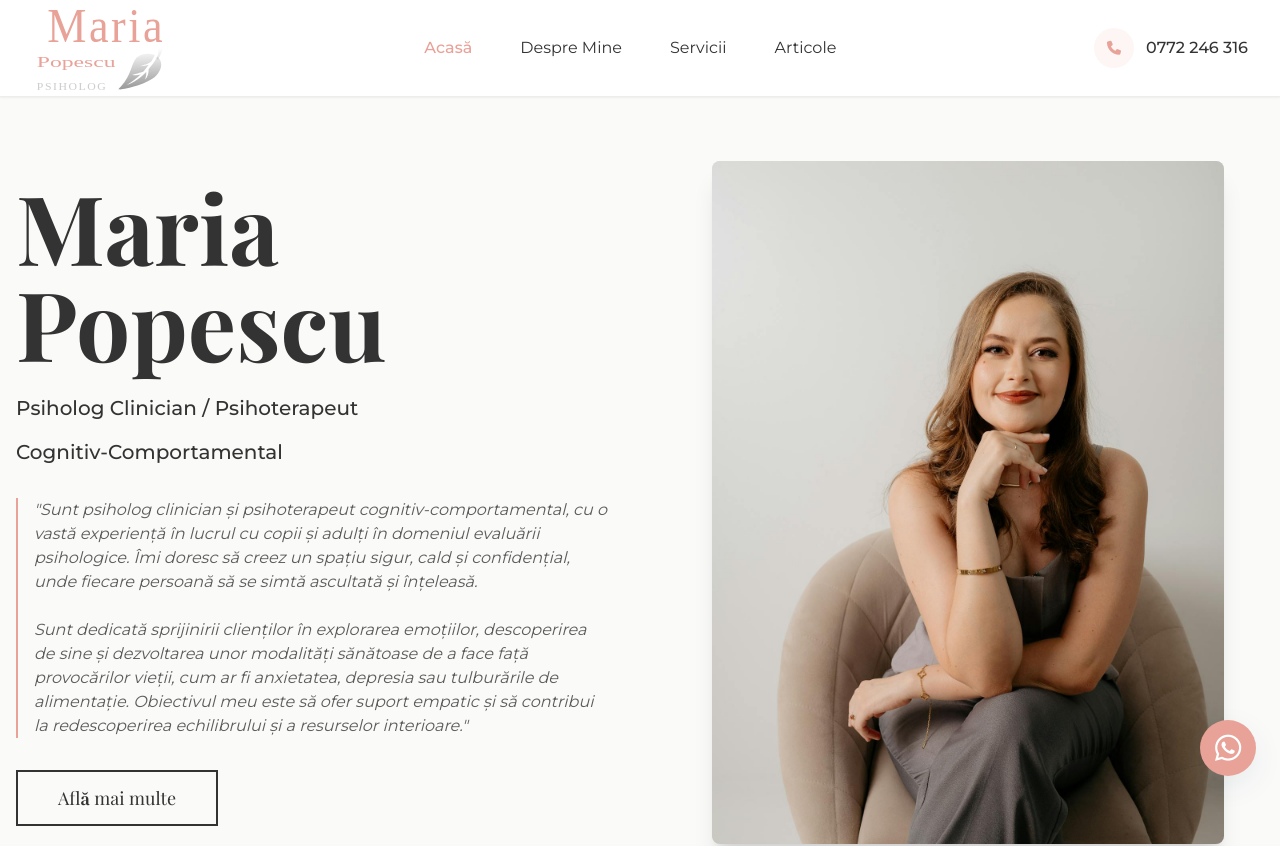
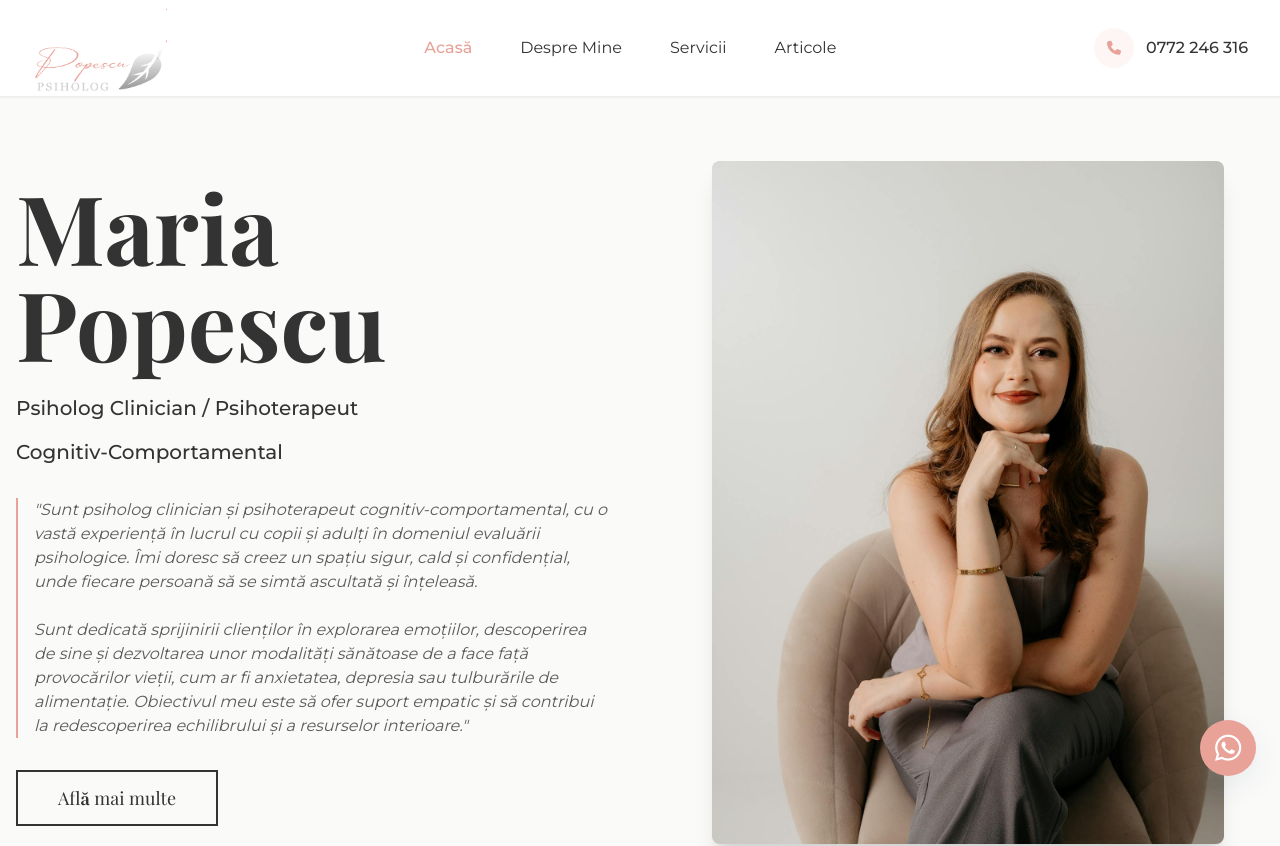
Before and after one commit to ZaZza402/maria-popescu, a React (Vite) app: page / in a window 1280 px wide. Shown: the top 846 px of the page. Built offline with nearby package versions, Linux system fonts and the light colour scheme; a web font is replaced by a local one.

Commit message:
Convert logo from SVG to PNG to eliminate font dependencies

```diff
--- a/src/components/Footer.tsx
+++ b/src/components/Footer.tsx
@@ -24,7 +24,7 @@ const Footer = () => {
           <div className="md:col-span-1">
             <div className="flex items-center mb-4">
               <img
-                src="./assets/logo-complete.svg"
+                src="./assets/logo-complete.png"
                 alt="Maria Popescu Psychology Logo"
                 className="h-16 w-auto"
               />
--- a/src/components/Header.tsx
+++ b/src/components/Header.tsx
@@ -137,7 +137,7 @@ const Header = () => {
             style={{ outline: 'none', boxShadow: 'none' }}
           >
             <img
-              src="./assets/logo-complete.svg"
+              src="./assets/logo-complete.png"
               alt="Maria Popescu Psiholog"
               className="h-24 w-auto object-contain transition-transform duration-300 group-hover:scale-105"
             />
@@ -210,7 +210,7 @@ const Header = () => {
             style={{ outline: 'none', boxShadow: 'none' }}
           >
             <img
-              src="./assets/logo-complete.svg"
+              src="./assets/logo-complete.png"
               alt="Maria Popescu Psiholog"
               className="h-24 w-auto object-contain transition-transform duration-300 group-hover:scale-105"
             />
@@ -301,7 +301,7 @@ const Header = () => {
             style={{ transform: 'translateY(50px)', opacity: 0 }}
           >
             <img
-              src="./assets/logo-complete.svg"
+              src="./assets/logo-complete.png"
               alt="Maria Popescu Psiholog"
               className="h-12 mx-auto"
             />
```
Also changed, not shown: public/assets/logo-complete.png (added).
